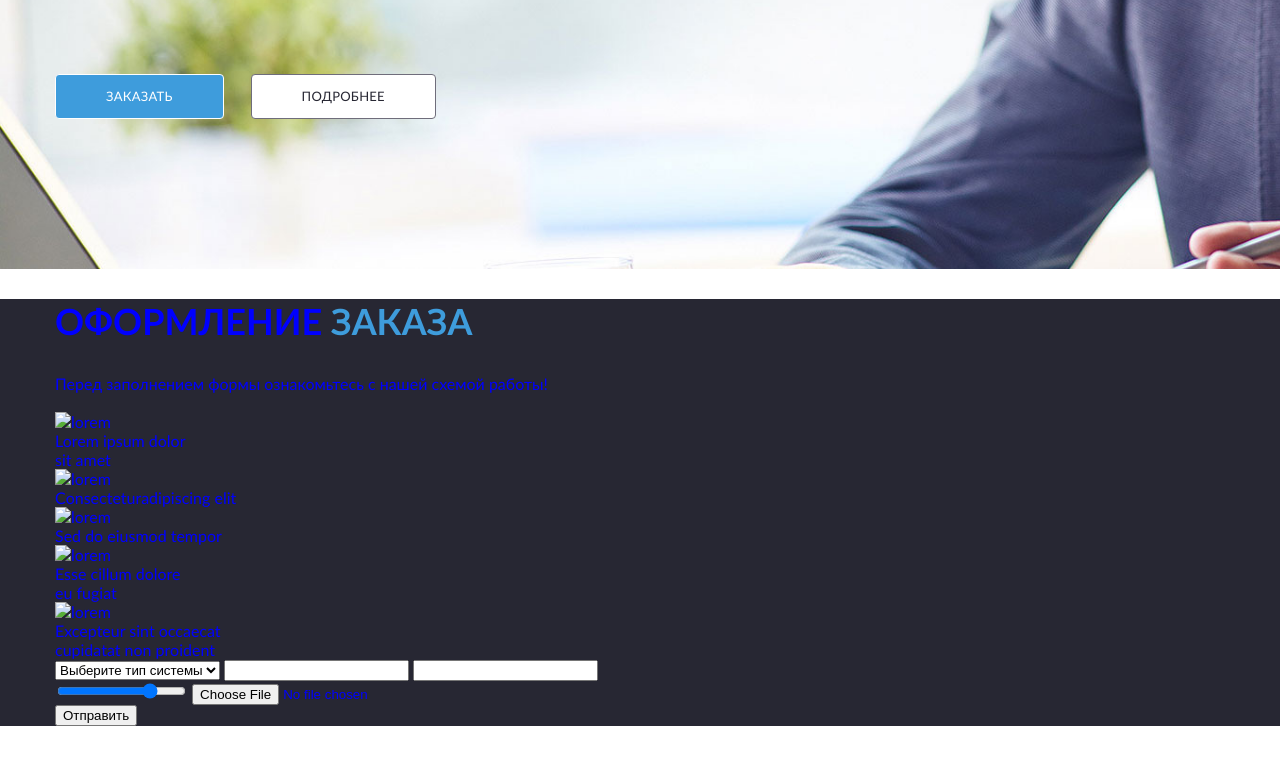
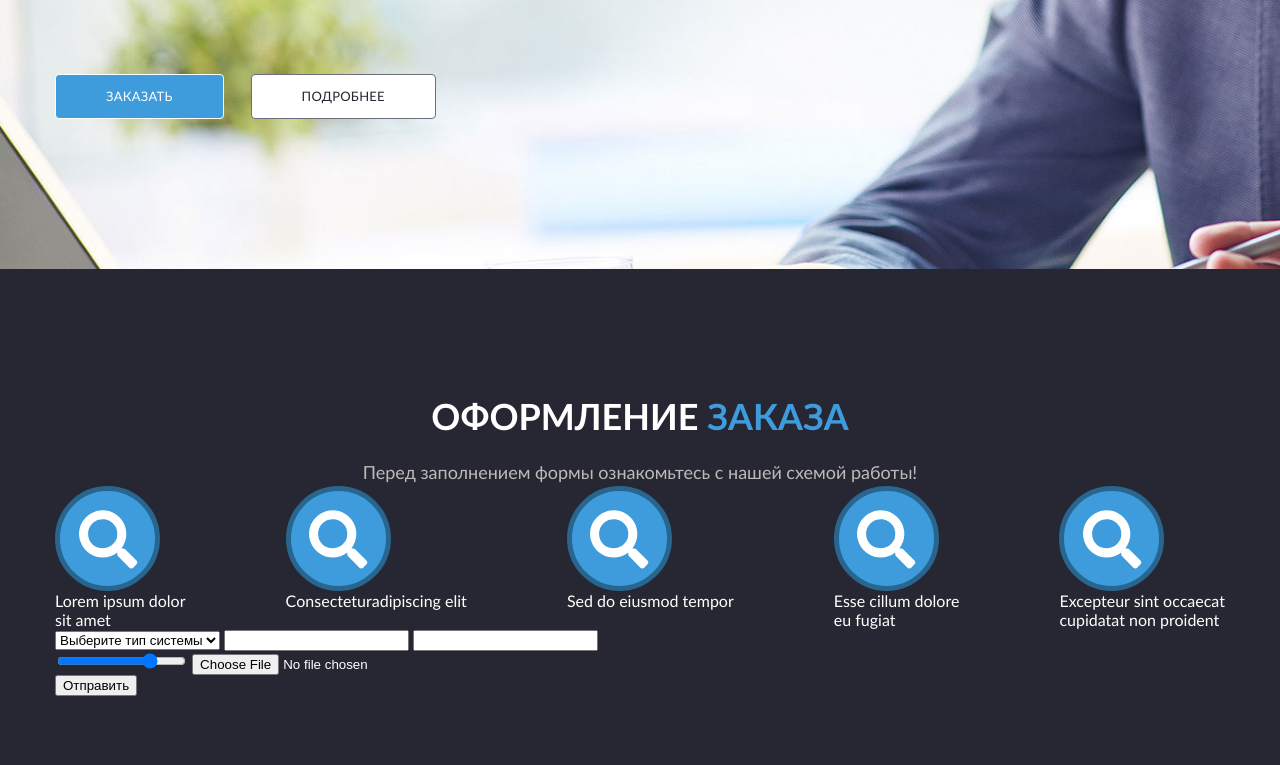
Before and after one commit to Boris2412/test-project, a website built with webpack: page src/html/views/index.html in a window 1280 px wide. Shown: the part 533-1298 px from the top of the page. Before the commit the page ends 1259 px from the top, so only its background shows below. Built offline with nearby package versions, Linux system fonts and the light colour scheme.

Commit message:
icons added

```diff
--- a/src/html/views/index.html
+++ b/src/html/views/index.html
@@ -58,7 +58,7 @@
 
           <div class="order-steps__item">
             <div class="order-steps__icon">
-              <img src="#" alt="lorem">
+              <img src="../../img/search-i.svg" alt="lorem" class="order-steps__img">
             </div>
             <div class="order-steps__txt">
               Lorem ipsum dolor <br>sit amet
@@ -67,7 +67,7 @@
 
           <div class="order-steps__item">
             <div class="order-steps__icon">
-              <img src="#" alt="lorem">
+              <img src="../../img/search-i.svg" alt="lorem" class="order-steps__img">
             </div>
             <div class="order-steps__txt">
               Сonsecteturadipiscing elit
@@ -76,7 +76,7 @@
 
           <div class="order-steps__item">
             <div class="order-steps__icon">
-              <img src="#" alt="lorem">
+              <img src="../../img/search-i.svg" alt="lorem" class="order-steps__img">
             </div>
             <div class="order-steps__txt">
               Sed do eiusmod tempor
@@ -85,7 +85,7 @@
 
           <div class="order-steps__item">
             <div class="order-steps__icon">
-              <img src="#" alt="lorem">
+              <img src="../../img/search-i.svg" alt="lorem" class="order-steps__img">
             </div>
             <div class="order-steps__txt">
               Esse cillum dolore<br>eu fugiat
@@ -95,7 +95,7 @@
 
           <div class="order-steps__item">
             <div class="order-steps__icon">
-              <img src="#" alt="lorem">
+              <img src="../../img/search-i.svg" alt="lorem" class="order-steps__img">
             </div>
             <div class="order-steps__txt">
               Excepteur sint occaecat <br>cupidatat non proident
--- a/src/js/index.js
+++ b/src/js/index.js
@@ -1,5 +1,5 @@
 import jQuery from "jquery";
 
 jQuery(function() {
-  jQuery("body").css("color", "blue");
+  jQuery("body").css("color", "");
 });
--- a/src/scss/colors.scss
+++ b/src/scss/colors.scss
@@ -1,3 +1,4 @@
 $le_accent: #3e9cdc;
 $le_light: #ffffff;
 $le_dark: #272733;
+$le_subheading: #bbbbbb;
--- a/src/scss/style.scss
+++ b/src/scss/style.scss
@@ -53,6 +53,7 @@
     }
     &:hover {
       color: $le_accent;
+      transition: all .3s;
     }
   }
 }
@@ -71,6 +72,7 @@
   &__text {
     color: $le_dark;
     line-height: 64px;
+    margin: 40px 0;
   }
 }
 
@@ -83,6 +85,7 @@
     font-size: 1.25rem;
     color: $le_dark;
     font-weight: 700;
+    margin: 20px 0;
   }
   &__list {
     font-size: 1.25rem;
@@ -143,4 +146,49 @@
   background: $le_dark;
   background-image: url('../img/map2.png');
   background-size: cover;
+  &__block {
+    display: flex;
+    flex-direction: column;
+    padding: 125px 0;
+  }
 }
+
+.section-heading {
+  &__text {
+    text-align: center;
+    margin: 0 0 21px;
+  }
+  &__subheading {
+    text-align: center;
+    color: $le_subheading;
+    font-size: 1.125rem;
+    margin: 0;
+  }
+}
+
+.order-steps {
+  display: flex;
+  justify-content: space-between;
+  &__item {
+
+  }
+  &__icon {
+    width: 95px;
+    max-width: 100%;
+    height: 95px;
+    border-radius: 999px;
+    border: 5px solid #286690;
+    background-color: $le_accent;
+    display: flex;
+    align-items: center;
+    align-content: center;
+  }
+  &__img {
+    width: 60px;
+    max-width: 100%;
+    margin: auto;
+  }
+  &__txt {
+
+  }
+}
```
Also changed, not shown: src/img/file-i.svg (added), src/img/mail-i.svg (added), src/img/money-i.svg (added), src/img/percent-i.svg (added), src/img/search-i.svg (added).
